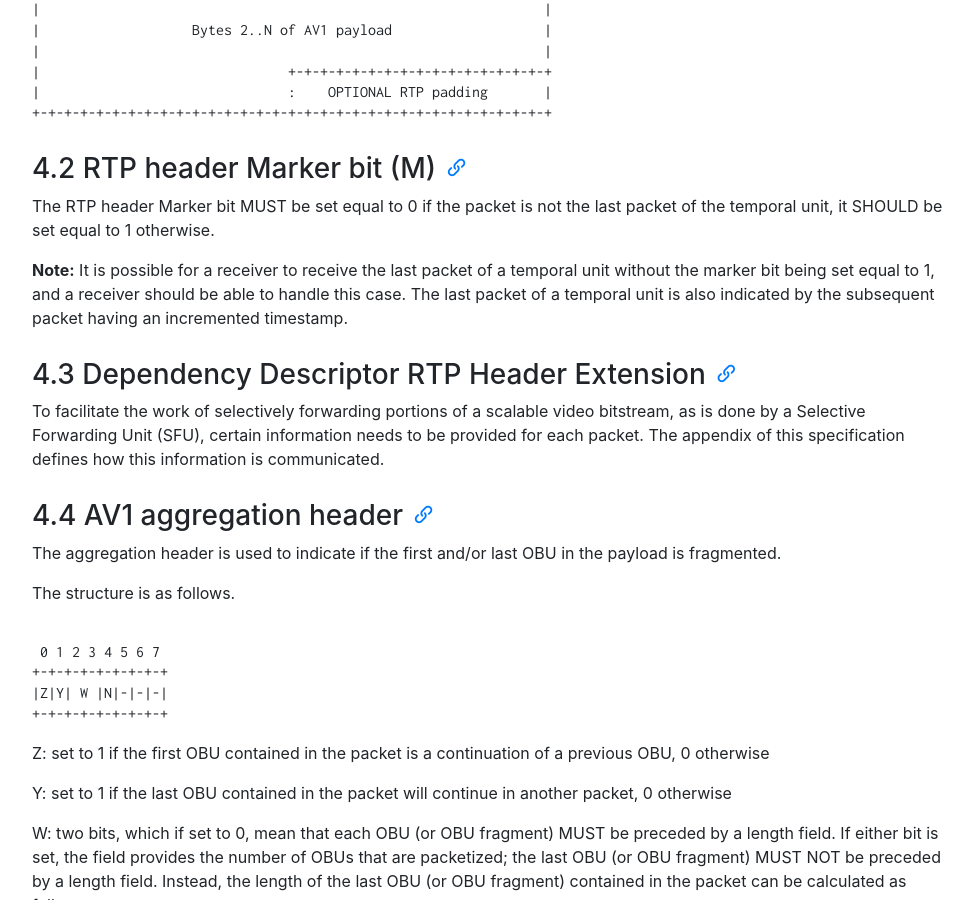
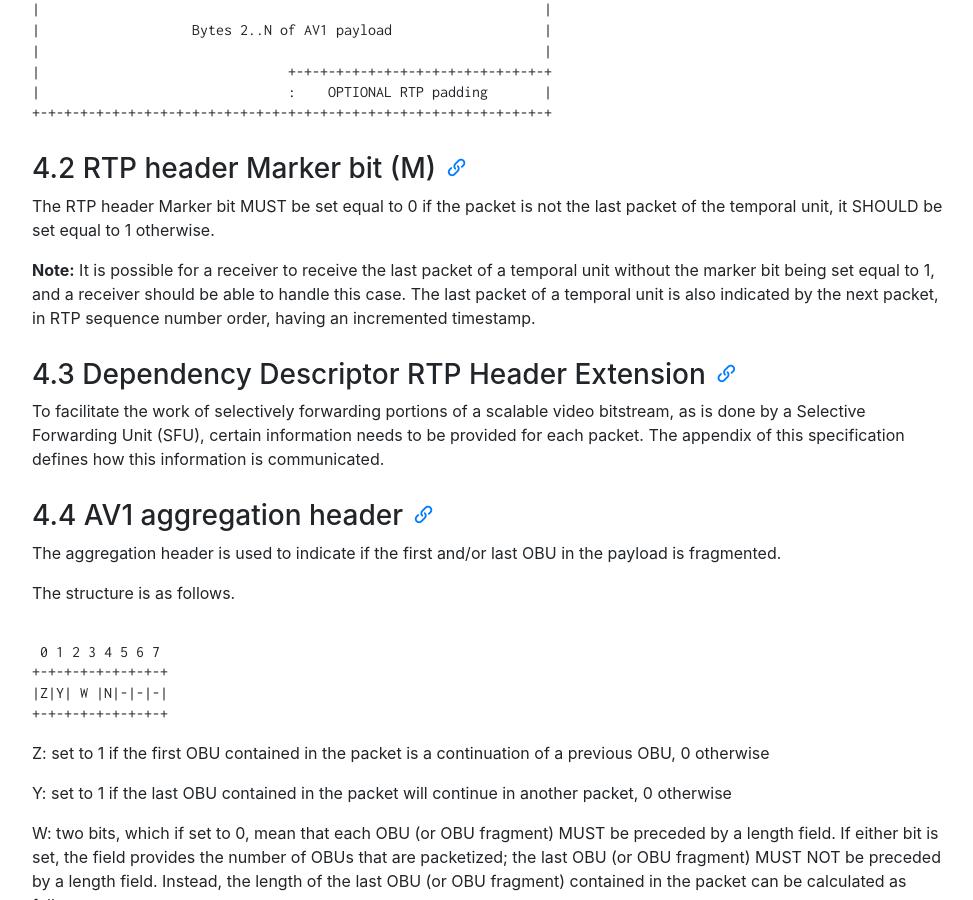
Before and after one commit to AOMediaCodec/av1-rtp-spec, a Jekyll site: the page built from index.md, in a window 1280 px wide and 900 px high, scrolled down 4017 px. Shown: the whole window, without its empty margins (53-1026 px from the left). Built offline with Jekyll 4.4.1, drawn with Linux system fonts in a browser that asks for light colours; nearby versions of some CDN libraries.

Commit message:
Feedback

```diff
--- a/av1-rtp-spec.md
+++ b/av1-rtp-spec.md
@@ -170,7 +170,7 @@
 
 The RTP header Marker bit MUST be set equal to 0 if the packet is not the last packet of the temporal unit, it SHOULD be set equal to 1 otherwise.
 
-**Note:** It is possible for a receiver to receive the last packet of a temporal unit without the marker bit being set equal to 1, and a receiver should be able to handle this case. The last packet of a temporal unit is also indicated by the subsequent packet having an incremented timestamp.
+**Note:** It is possible for a receiver to receive the last packet of a temporal unit without the marker bit being set equal to 1, and a receiver should be able to handle this case. The last packet of a temporal unit is also indicated by the next packet, in RTP sequence number order, having an incremented timestamp.
 
 ### 4.3  Dependency Descriptor RTP Header Extension
 
```
